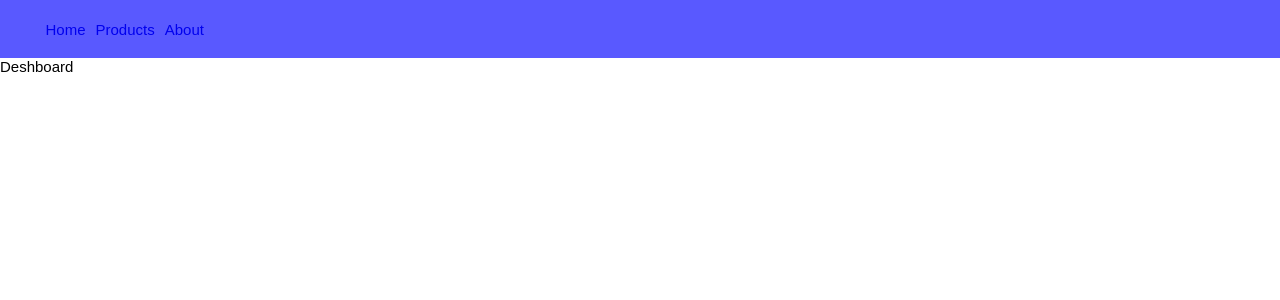
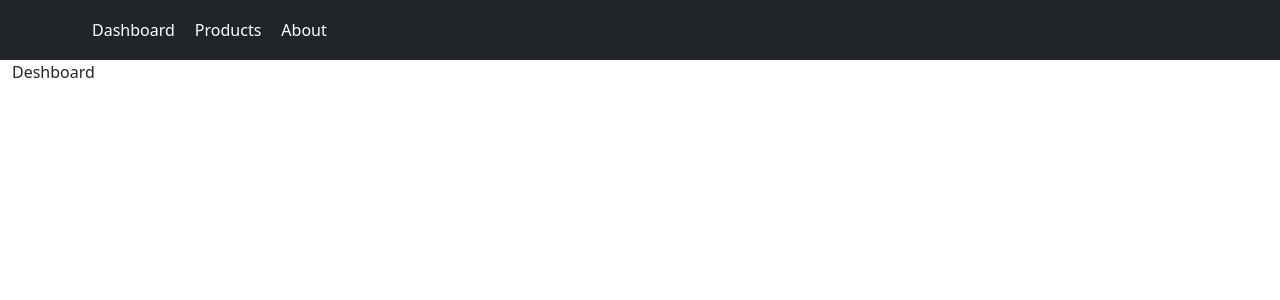
Before and after one commit to kaykymatos/React-store, a React (Create React App) app: page / in a window 1280 px wide. Shown: the top 300 px of the page. Built offline with nearby package versions, Linux system fonts and the light colour scheme.

Commit message:
[navbar-implementation] Criaçao da navbar básica

```diff
--- a/package.json
+++ b/package.json
@@ -3,14 +3,16 @@
   "version": "0.1.0",
   "private": true,
   "dependencies": {
+    "bootstrap": "^5.2.2",
     "react": "^18.2.0",
+    "react-bootstrap": "^2.6.0",
     "react-dom": "^18.2.0",
     "react-scripts": "5.0.1"
   },
   "devDependencies": {
+    "@mui/material": "^5.10.13",
     "@testing-library/jest-dom": "^5.14.1",
     "@testing-library/react": "^13.0.0",
-    "@mui/material": "^5.10.13",
     "@testing-library/user-event": "^13.2.1",
     "@types/jest": "^27.0.1",
     "@types/node": "^16.7.13",
--- a/src/App.tsx
+++ b/src/App.tsx
@@ -1,14 +1,17 @@
 import { BrowserRouter as Router } from 'react-router-dom';
 import './App.css';
 import { ProjectRoutes } from './routes';
+import { NavbarSite } from './shared/components';
 import { LayoutPaginas } from './shared/layout';
 
 export const App = () => {
   return (
-    <Router>
-      <LayoutPaginas>
-        <ProjectRoutes />
-      </LayoutPaginas>
-    </Router>
+      <Router>
+        <NavbarSite />
+        <LayoutPaginas>
+          <ProjectRoutes />
+        </LayoutPaginas>
+      </Router>
+
   );
 }
--- a/src/index.tsx
+++ b/src/index.tsx
@@ -1,6 +1,8 @@
 import React from 'react';
 import ReactDOM from 'react-dom/client';
 import { App } from './App';
+import "bootstrap/dist/css/bootstrap.min.css"
+import "bootstrap/dist/js/bootstrap.bundle"
 
 const root = ReactDOM.createRoot(
   document.getElementById('root') as HTMLElement
--- a/src/shared/components/index.tsx
+++ b/src/shared/components/index.tsx
@@ -1 +1 @@
-export* from "./navbar/Navbar"
+export* from "./navbar/NavbarSite"
--- a/src/shared/components/navbar/Navbar.css
+++ /dev/null
@@ -1,15 +0,0 @@
-ul {
-  display: flex;
-}
-ul li {
-  margin: 5px;
-  list-style: none;
-}
-.navbar {
-  background-color: rgb(89, 89, 255);
-  margin: 0;
-  padding: 0.5px;
-}
-a {
-  text-decoration: none;
-}
--- a/src/shared/components/navbar/Navbar.tsx
+++ /dev/null
@@ -1,21 +0,0 @@
-import { Link } from "react-router-dom"
-import "./Navbar.css"
-
-export const Navbar = () => {
-    return (
-        <div className="navbar">
-            <nav>
-                <ul>
-                    <li>
-                        <Link to="/">Home</Link></li>
-                    <li>
-                        <Link to="/products">Products</Link></li>
-                    <li>
-
-                        <Link to="/about">About</Link>
-                    </li>
-                </ul>
-            </nav>
-        </div>
-    )
-}
--- /dev/null
+++ b/src/shared/components/navbar/NavbarSite.css
@@ -0,0 +1,9 @@
+.lista_espacamento a{
+  padding: 10px;
+  text-decoration: none;
+  color: white;
+}
+.margin-links{
+  margin-top: 10px;
+  margin-bottom: 10px;
+}
--- /dev/null
+++ b/src/shared/components/navbar/NavbarSite.tsx
@@ -0,0 +1,19 @@
+import { Container, Nav, Navbar } from "react-bootstrap"
+import { Link } from "react-router-dom"
+import "./NavbarSite.css"
+
+export const NavbarSite = () => {
+    return (
+        <Navbar bg="dark" variant="dark">
+            <Container>
+                <Nav className="me-auto lista_espacamento">
+                    <Link to="/">Dashboard</Link>
+                    <Link to="/products">Products</Link>
+                    <Link to="/about">About</Link>
+                </Nav>
+            </Container>
+        </Navbar>
+
+
+    )
+}
--- a/src/shared/layout/index.tsx
+++ b/src/shared/layout/index.tsx
@@ -1,15 +1,13 @@
-import { Navbar } from "../components"
+import { Container } from "react-bootstrap"
+import { NavbarSite } from "../components"
 
 interface ILayoutPaginasProps {
     children: React.ReactNode
 }
 export const LayoutPaginas: React.FC<ILayoutPaginasProps> = ({ children }) => {
     return (
-        <div>
-            <Navbar />
-            <div>
-                {children}
-            </div>
-        </div>
+        <Container fluid>
+            {children}
+            </Container>
     )
 }
```
Also changed, not shown: 2 other files (tests, documents, lock files or other folders).
